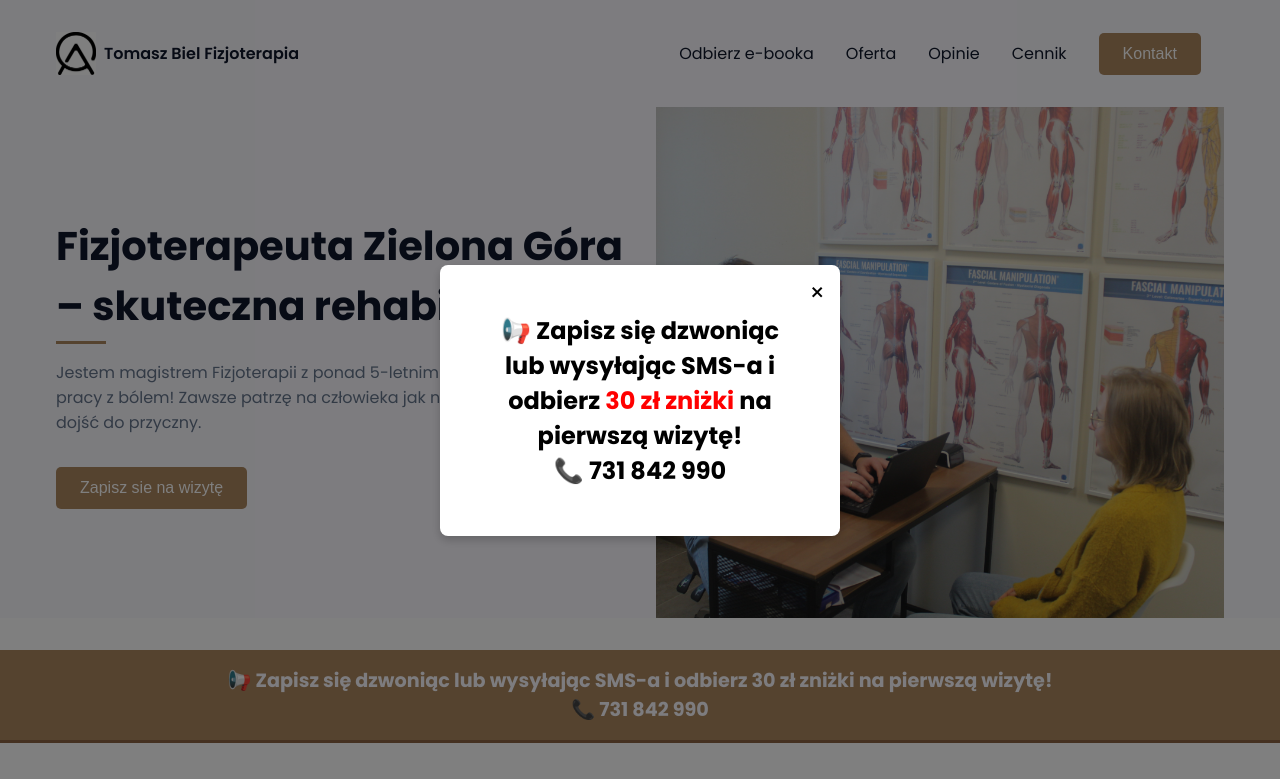
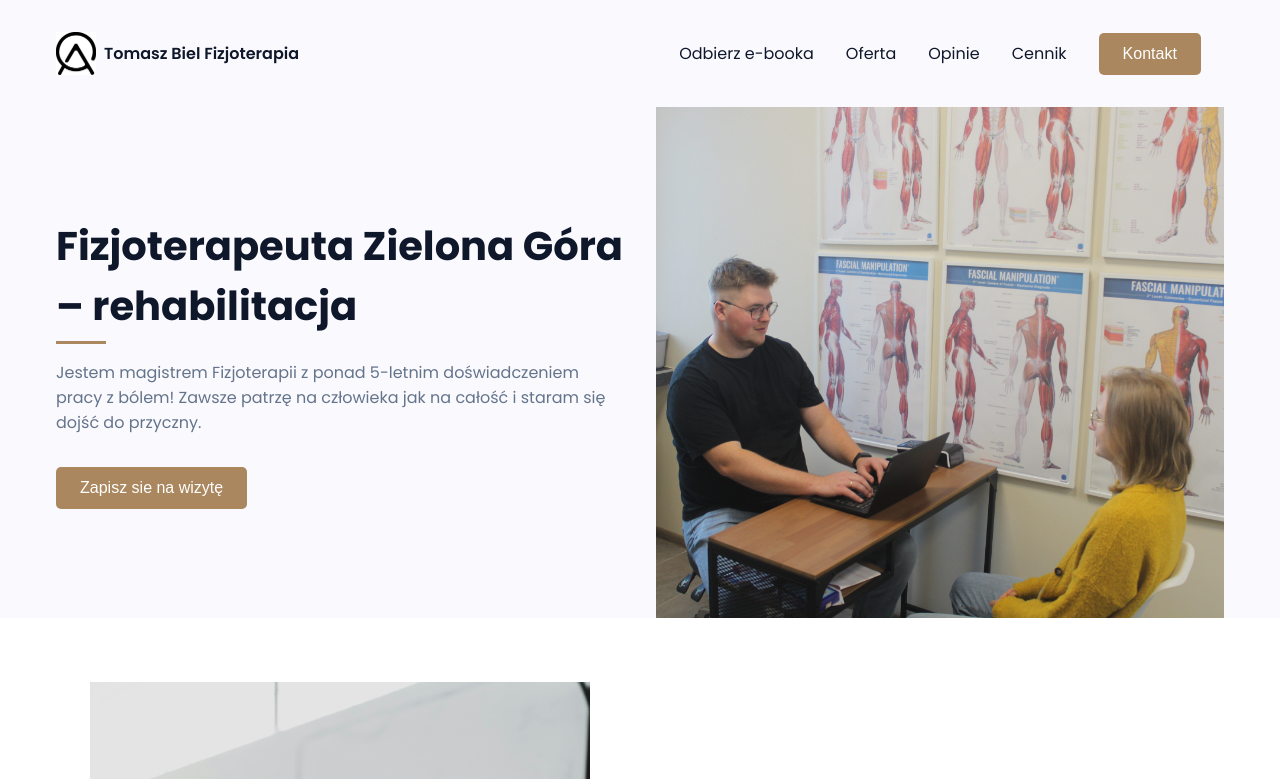
Before and after one commit to biel535/bielfizjo, a plain HTML site: page index.html in a window 1280 px wide. Shown: the top 779 px of the page. Drawn offline with nearby package versions, Linux system fonts and the light colour scheme.

Commit message:
Update index.html
Google

```diff
--- a/index.html
+++ b/index.html
@@ -48,20 +48,13 @@
         </ul>
       </nav>
 
-      <div id="modal" class="modal">
-        <div class="modal-content">
-            <span class="close">&times;</span>
-            <h2>📢 Zapisz się dzwoniąc lub wysyłając SMS-a i odbierz <span class="span_color">30 zł zniżki</span> na pierwszą wizytę!</h2>
-            <h2>📞 731 842 990</h2>
-        </div>
-    </div>
 
       <div class="section__container header__container" id="home">
         <div class="header__image">
           <img src="assets/fizjoterapeuta-zielona-gora.jpg" alt="Doświadczony fizjoterapeuta w Zielonej Górze – profesjonalna pomoc w leczeniu bólu i rehabilitacji." />
         </div>
         <div class="header__content">
-          <h1 class="section__header">Fizjoterapeuta Zielona Góra – skuteczna rehabilitacja</h1>
+          <h1 class="section__header">Fizjoterapeuta Zielona Góra – rehabilitacja</h1>
           <p>
             Jestem magistrem Fizjoterapii z ponad 5-letnim doświadczeniem pracy z bólem!
             Zawsze patrzę na człowieka jak na całość i staram się dojść do przyczny.
@@ -73,10 +66,7 @@
       </div>
     </header>
 
-    <section class="promo-banner">
-      <p>📢 Zapisz się dzwoniąc lub wysyłając SMS-a i odbierz <strong>30 zł zniżki</strong> na pierwszą wizytę!</p>
-      <p>📞 <a href="tel:731842990">731 842 990</a></p>
-    </section>
+
 
     <section class="section__container about__container" id="fizjoterapeuta-zielona-gora">
       <div class="about__image">
@@ -85,7 +75,7 @@
       </div>
       <div class="about__content">
         <h2 class="section__header">Profesjonalna rehabilitacja w Zielonej Górze</h2>
-        <h3>Wygraj ze swoimi dolegliwościami!</h3>
+        <h3>Zawalcz ze swoimi dolegliwościami!</h3>
         <p class="section__description">
          Pomogę Ci z:
         </p>
```
